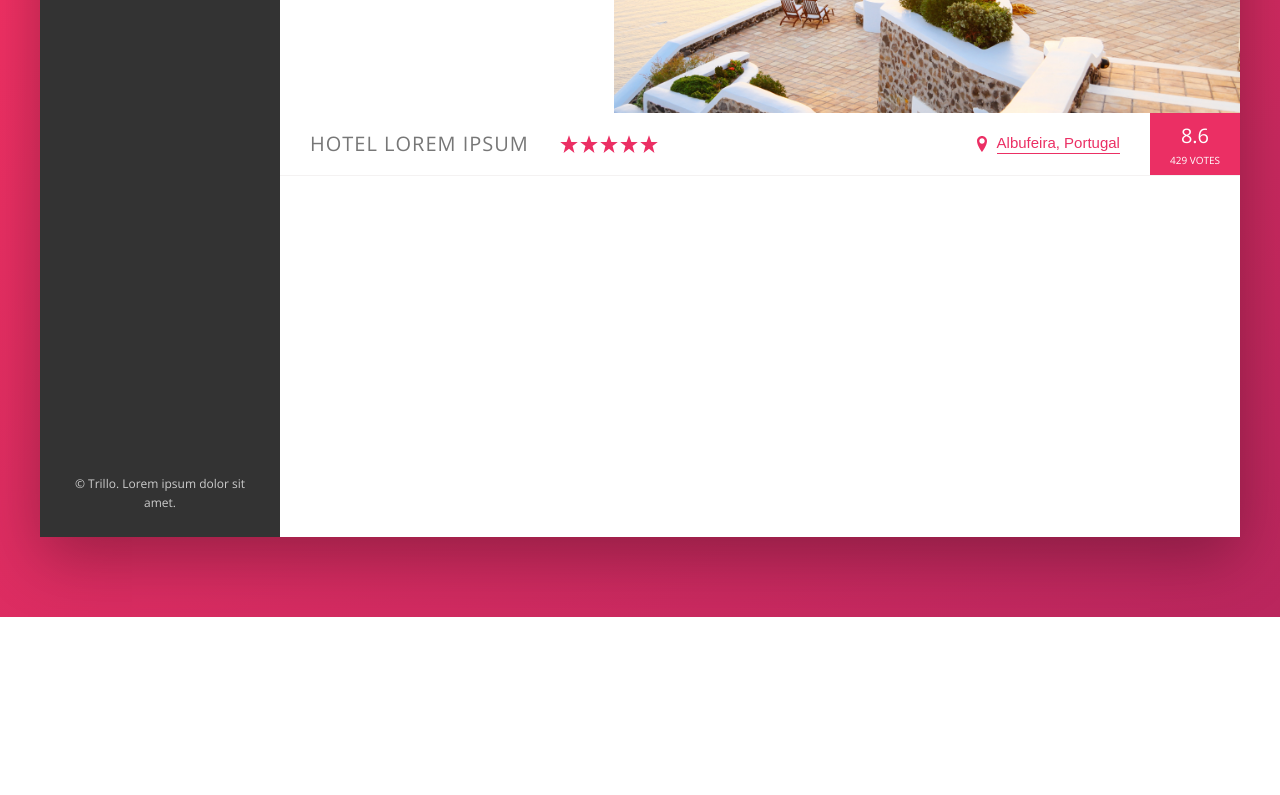
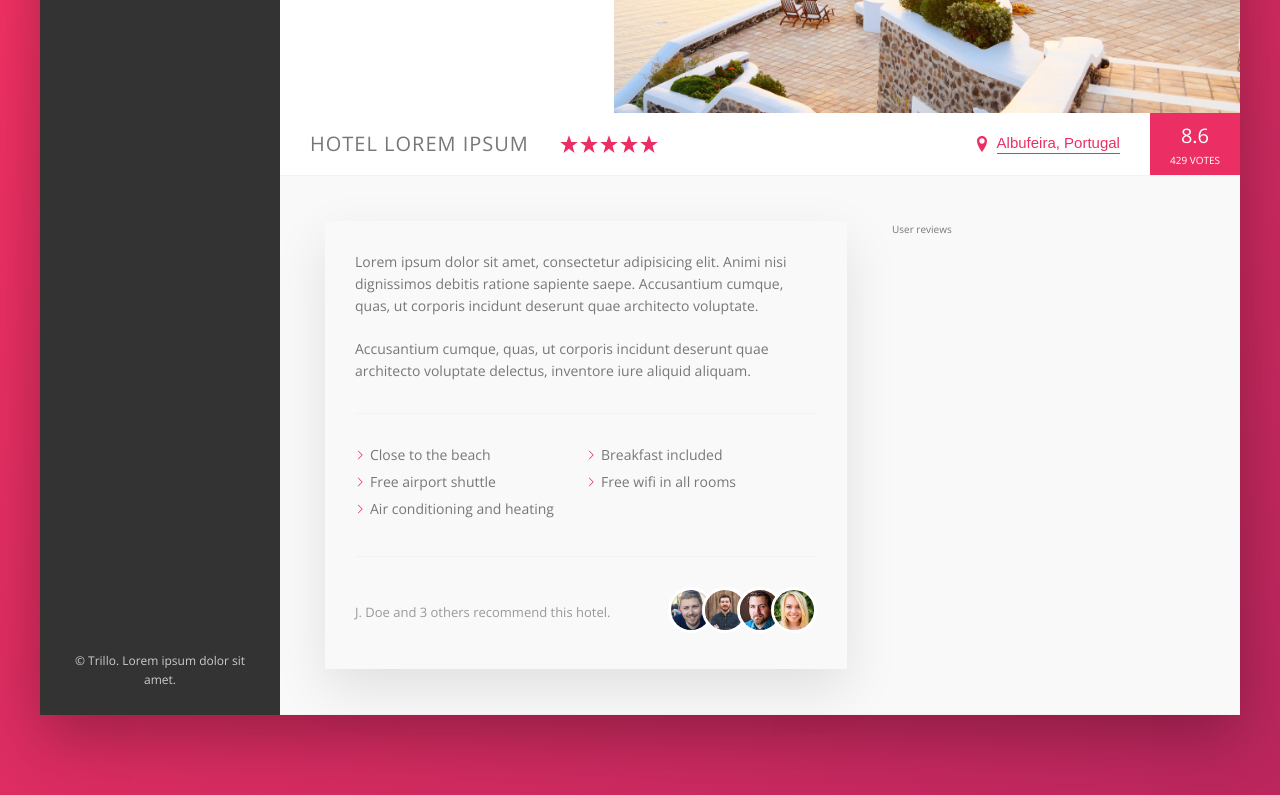
Before and after one commit to JuanLucasLaur/trillo, a website: page index.html in a window 1280 px wide. Shown: the part 413-1208 px from the top of the page. Before the commit the page ends 1030 px from the top, so only its background shows below. Drawn offline with nearby package versions, Linux system fonts and the light colour scheme.

Commit message:
Add description section

```diff
--- a/index.html
+++ b/index.html
@@ -118,9 +118,7 @@
           </div>
 
           <div class="overview">
-            <h1 class="overview__heading">
-              Hotel Lorem Ipsum
-            </h1>
+            <h1 class="overview__heading">Hotel Lorem Ipsum</h1>
             <div class="overview__stars-container">
               <svg class="overview__icon">
                 <use xlink:href="img/sprite.svg#icon-star" />
@@ -151,6 +149,56 @@
               <div class="overview__rating-count">429 votes</div>
             </div>
           </div>
+
+          <div class="detail">
+            <div class="description">
+              <p class="paragraph">
+                Lorem ipsum dolor sit amet, consectetur adipisicing elit. Animi
+                nisi dignissimos debitis ratione sapiente saepe. Accusantium
+                cumque, quas, ut corporis incidunt deserunt quae architecto
+                voluptate.
+              </p>
+              <p class="paragraph">
+                Accusantium cumque, quas, ut corporis incidunt deserunt quae
+                architecto voluptate delectus, inventore iure aliquid aliquam.
+              </p>
+              <ul class="list">
+                <li class="list__item">Close to the beach</li>
+                <li class="list__item">Breakfast included</li>
+                <li class="list__item">Free airport shuttle</li>
+                <li class="list__item">Free wifi in all rooms</li>
+                <li class="list__item">Air conditioning and heating</li>
+              </ul>
+              <div class="recommendations">
+                <p class="recommendations__count">
+                  J. Doe and 3 others recommend this hotel.
+                </p>
+                <div class="recommendations__friends">
+                  <img
+                    src="img/user-3.jpg"
+                    alt="Recommending user"
+                    class="recommendations__photo"
+                  />
+                  <img
+                    src="img/user-4.jpg"
+                    alt="Recommending user"
+                    class="recommendations__photo"
+                  />
+                  <img
+                    src="img/user-5.jpg"
+                    alt="Recommending user"
+                    class="recommendations__photo"
+                  />
+                  <img
+                    src="img/user-6.jpg"
+                    alt="Recommending user"
+                    class="recommendations__photo"
+                  />
+                </div>
+              </div>
+            </div>
+            <div class="user-reviews">User reviews</div>
+          </div>
         </main>
       </div>
     </div>
--- a/sass/abstracts/_variables.scss
+++ b/sass/abstracts/_variables.scss
@@ -12,5 +12,8 @@
   --color-gray-darker: #777; // dark 2
   --color-gray-darkest: #333; // dark 1
 
+  --shadow-light: 0 2rem 5rem rgba(0, 0, 0, 0.1);
   --shadow-dark: 0 2rem 6rem rgba(0, 0, 0, 0.3);
+
+  --border-gray: 1px solid var(--color-gray-lighter);
 }
--- /dev/null
+++ b/sass/components/_list.scss
@@ -0,0 +1,26 @@
+/* List */
+.list {
+  border-bottom: var(--border-gray);
+  border-top: var(--border-gray);
+  display: flex;
+  flex-wrap: wrap;
+  list-style: none;
+  margin: 3rem 0;
+  padding: 3rem 0;
+
+  &__item {
+    flex: 0 0 50%;
+    margin-bottom: 0.5rem;
+
+    &::before {
+      background-color: var(--color-primary);
+      content: "";
+      display: inline-block;
+      height: 1rem;
+      margin-right: 0.5rem;
+      mask: url(../img/SVG/chevron-thin-right.svg);
+      mask-size: cover;
+      width: 1rem;
+    }
+  }
+}
--- /dev/null
+++ b/sass/components/_paragraph.scss
@@ -0,0 +1,4 @@
+/* Paragraph */
+.paragraph:not(:last-of-type) {
+  margin-bottom: 2rem;
+}
--- /dev/null
+++ b/sass/components/_recommendations.scss
@@ -0,0 +1,27 @@
+/* Recommendations */
+.recommendations {
+  align-items: center;
+  color: var(--color-gray-dark);
+  display: flex;
+  font-size: 1.3rem;
+
+  &__count {
+    margin-right: auto;
+  }
+
+  &__friends {
+
+  }
+
+  &__photo {
+    border: 3px solid #fff;
+    border-radius: 50%;
+    box-sizing: content-box;
+    height: 4rem;
+    width: 4rem;
+
+    &:not(:last-child) {
+      margin-right: -1.5rem;
+    }
+  }
+}
--- a/sass/layout/_header.scss
+++ b/sass/layout/_header.scss
@@ -2,7 +2,7 @@
 .header {
   align-items: center;
   background-color: #fff;
-  border-bottom: 1px solid var(--color-gray-lighter);
+  border-bottom: var(--border-gray);
   display: flex;
   font-size: 1.4rem;
   height: 7rem;
--- a/sass/main.scss
+++ b/sass/main.scss
@@ -7,7 +7,10 @@
 /* Import components */
 @import "components/button";
 @import "components/gallery";
+@import "components/list";
 @import "components/search-box";
+@import "components/paragraph";
+@import "components/recommendations";
 
 /* Import layout */
 @import "layout/container";
--- a/sass/pages/_home.scss
+++ b/sass/pages/_home.scss
@@ -9,7 +9,7 @@
 
     .overview {
       align-items: center;
-      border-bottom: 1px solid var(--color-gray-lighter);
+      border-bottom: var(--border-gray);
       display: flex;
 
       &__heading {
@@ -64,4 +64,23 @@
       }
     }
   }
+
+  .detail {
+    background-color: var(--color-gray-lightest);
+    border-bottom: var(--border-gray);
+    display: flex;
+    padding: 4.5rem;
+  }
+
+  .description {
+    box-shadow: var(--shadow-light);
+    flex: 0 0 60%;
+    font-size: 1.4rem;
+    margin-right: 4.5rem;
+    padding: 3rem;
+  }
+
+  .user-reviews {
+    flex: 1;
+  }
 }
```
Also changed, not shown: css/style.css.
